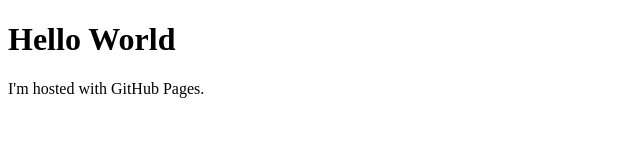
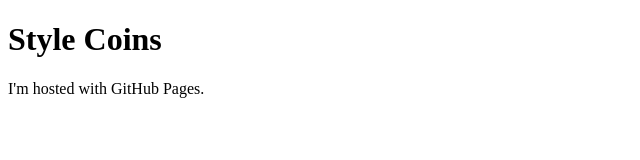
Before and after one commit to StyleCoins/StyleCoins.github.io, a plain HTML site: page index.html in a window 1280 px wide. Shown: the whole page, without its empty margins (0-640 px from the left). Drawn offline with Linux system fonts and the light colour scheme.

Commit message:
Update index.html

```diff
--- a/index.html
+++ b/index.html
@@ -1,7 +1,7 @@
 <!DOCTYPE html>
 <html>
 <body>
-<h1>Hello World</h1>
+<h1>Style Coins</h1>
 <p>I'm hosted with GitHub Pages.</p>
 </body>
 </html>
```
